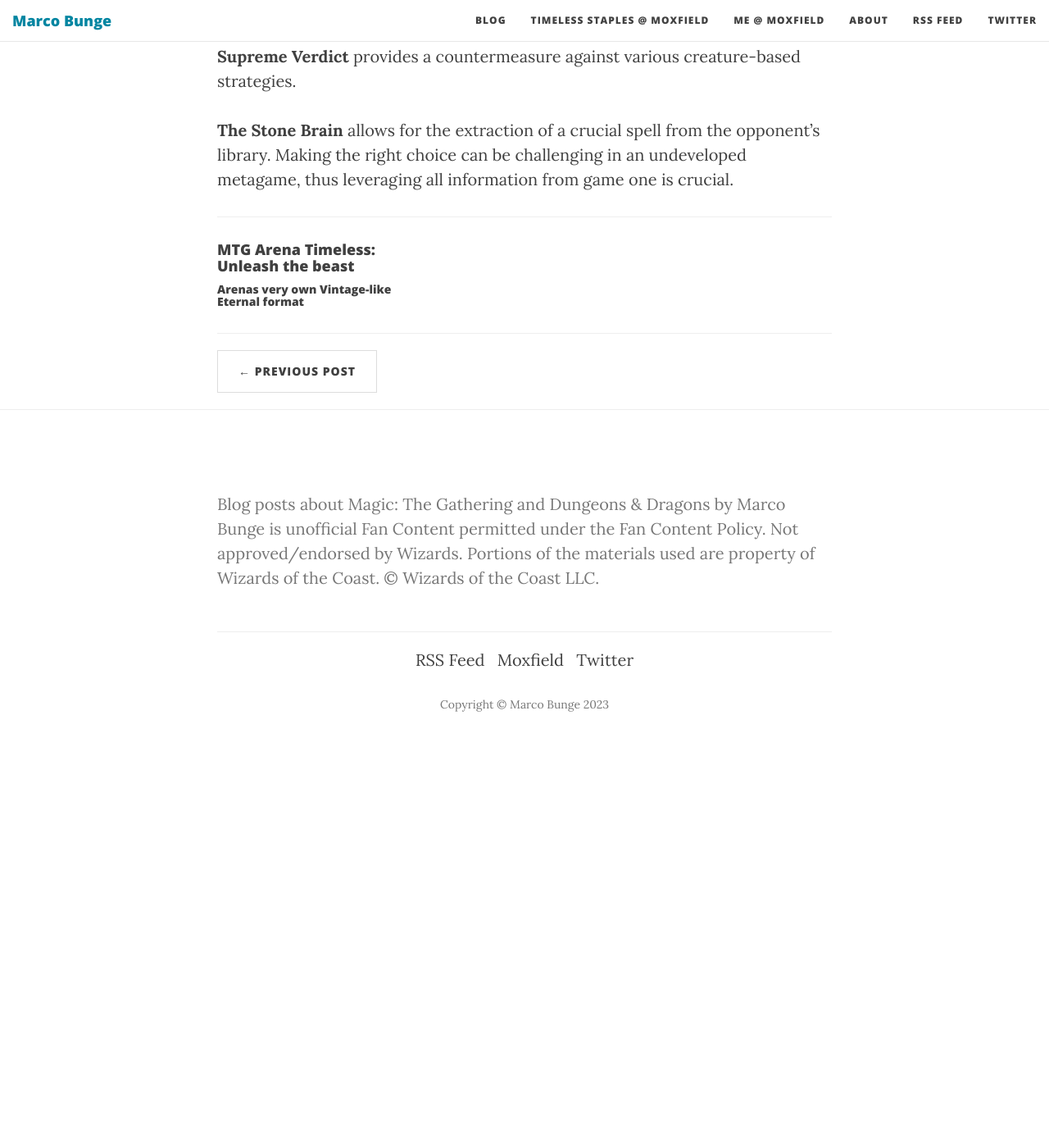
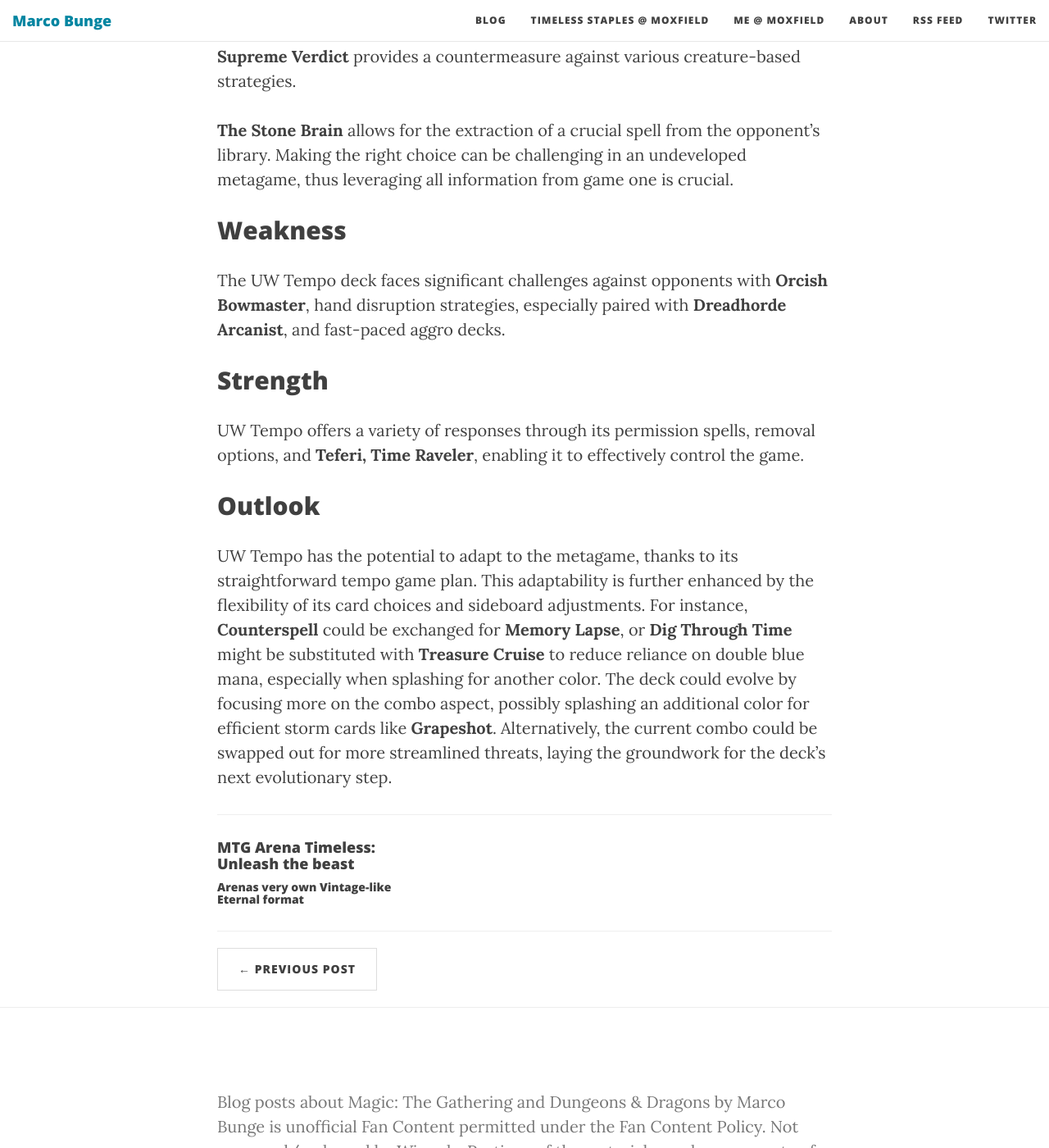
Before and after one commit to mbunge/mbunge.github.io, a Jekyll site: the page built from _posts/2023-12-11-timeless-uw-combo.markdown, in a window 1280 px wide and 1400 px high, scrolled down 4777 px. Shown: the whole window at 82% size. Built offline with Jekyll 4.4.1, drawn with Linux system fonts in a browser that asks for light colours; some web fonts are replaced; before the commit the page ends 5712 px from its top, so only the background shows below that.

Commit message:
Update post

```diff
--- a/_posts/2023-12-11-timeless-uw-combo.markdown
+++ b/_posts/2023-12-11-timeless-uw-combo.markdown
@@ -92,3 +92,15 @@ Given the unpredictability of the metagame, the sideboard is designed to adapt t
 **Supreme Verdict** provides a countermeasure against various creature-based strategies.
 
 **The Stone Brain** allows for the extraction of a crucial spell from the opponent's library. Making the right choice can be challenging in an undeveloped metagame, thus leveraging all information from game one is crucial.
+
+## Weakness
+
+The UW Tempo deck faces significant challenges against opponents with **Orcish Bowmaster**, hand disruption strategies, especially paired with **Dreadhorde Arcanist**, and fast-paced aggro decks.
+
+## Strength
+
+UW Tempo offers a variety of responses through its permission spells, removal options, and **Teferi, Time Raveler**, enabling it to effectively control the game.
+
+## Outlook
+
+UW Tempo has the potential to adapt to the metagame, thanks to its straightforward tempo game plan. This adaptability is further enhanced by the flexibility of its card choices and sideboard adjustments. For instance, **Counterspell** could be exchanged for **Memory Lapse**, or **Dig Through Time** might be substituted with **Treasure Cruise** to reduce reliance on double blue mana, especially when splashing for another color. The deck could evolve by focusing more on the combo aspect, possibly splashing an additional color for efficient storm cards like **Grapeshot**. Alternatively, the current combo could be swapped out for more streamlined threats, laying the groundwork for the deck's next evolutionary step.
```
